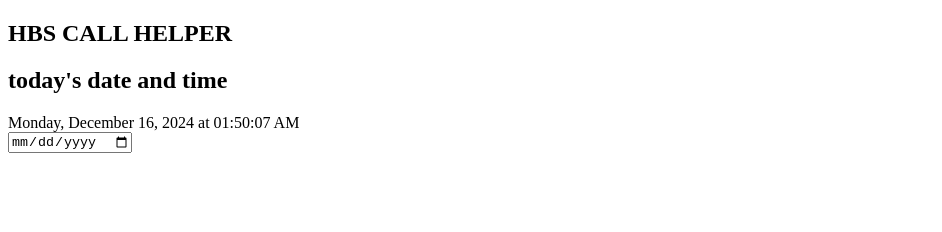
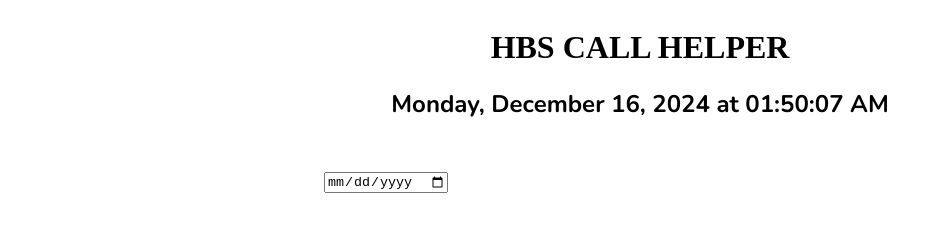
Before and after one commit to JanicaJensen/hbs-call-helper, a website: page index.html in a window 1280 px wide. Shown: the whole page, without its empty margins (0-942 px from the left). Drawn offline with nearby package versions, Linux system fonts and the light colour scheme; a web font is replaced by a local one.

Commit message:
added CSS styles

```diff
--- a/index.html
+++ b/index.html
@@ -3,22 +3,37 @@
   <head>
     <meta charset="UTF-8" />
     <meta name="viewport" content="width=device-width, initial-scale=1.0" />
+    <link rel="stylesheet" href="/style.css" />
+    <link rel="preconnect" href="https://fonts.googleapis.com" />
+    <link rel="preconnect" href="https://fonts.gstatic.com" crossorigin />
+    <link
+      href="https://fonts.googleapis.com/css2?family=Nunito:ital,wght@0,200..1000;1,200..1000&family=Shrikhand&display=swap"
+      rel="stylesheet"
+    />
     <title>HBS CALL HELPER</title>
   </head>
   <body>
-    <section>
+    <header>
       <div>
         <h1>HBS CALL HELPER</h1>
-        <h2>today's date and time</h2>
-        <div id="datetime"></div>
+        <div>
+          <h2 id="datetime"></h2>
+        </div>
       </div>
-    </section>
-    <section id="dateInput">
-      <form>
-        <input type="date" id="birthdayInput" />
-      </form>
-      <div id="age"></div>
-    </section>
+    </header>
+
+    <div class="mainGrid">
+      <div id="column1"></div>
+      <div id="dateInput">
+        <form>
+          <input type="date" id="birthdayInput" />
+        </form>
+        <div id="age"></div>
+      </div>
+      <div id="column3"></div>
+      <div id="column4"></div>
+    </div>
+
     <script src="script.js"></script>
   </body>
 </html>
--- /dev/null
+++ b/style.css
@@ -0,0 +1,24 @@
+/* Center header using flexbox */
+header {
+  display: flex;
+  flex-direction: column; /* Stack the h1 and h2 vertically */
+  align-items: center; /* Horizontally center the content */
+  text-align: center; /* Center text */
+  padding-bottom: 2em;
+}
+
+header h1 {
+  font-family: "Shrikhand", serif;
+}
+
+header h2 {
+  font-family: "Nunito", sans-serif;
+}
+
+.mainGrid {
+  display: grid;
+  grid-template-columns: repeat(4, 1fr);
+  grid-template-rows: 1fr;
+  grid-column-gap: 0px;
+  grid-row-gap: 0px;
+}
```
